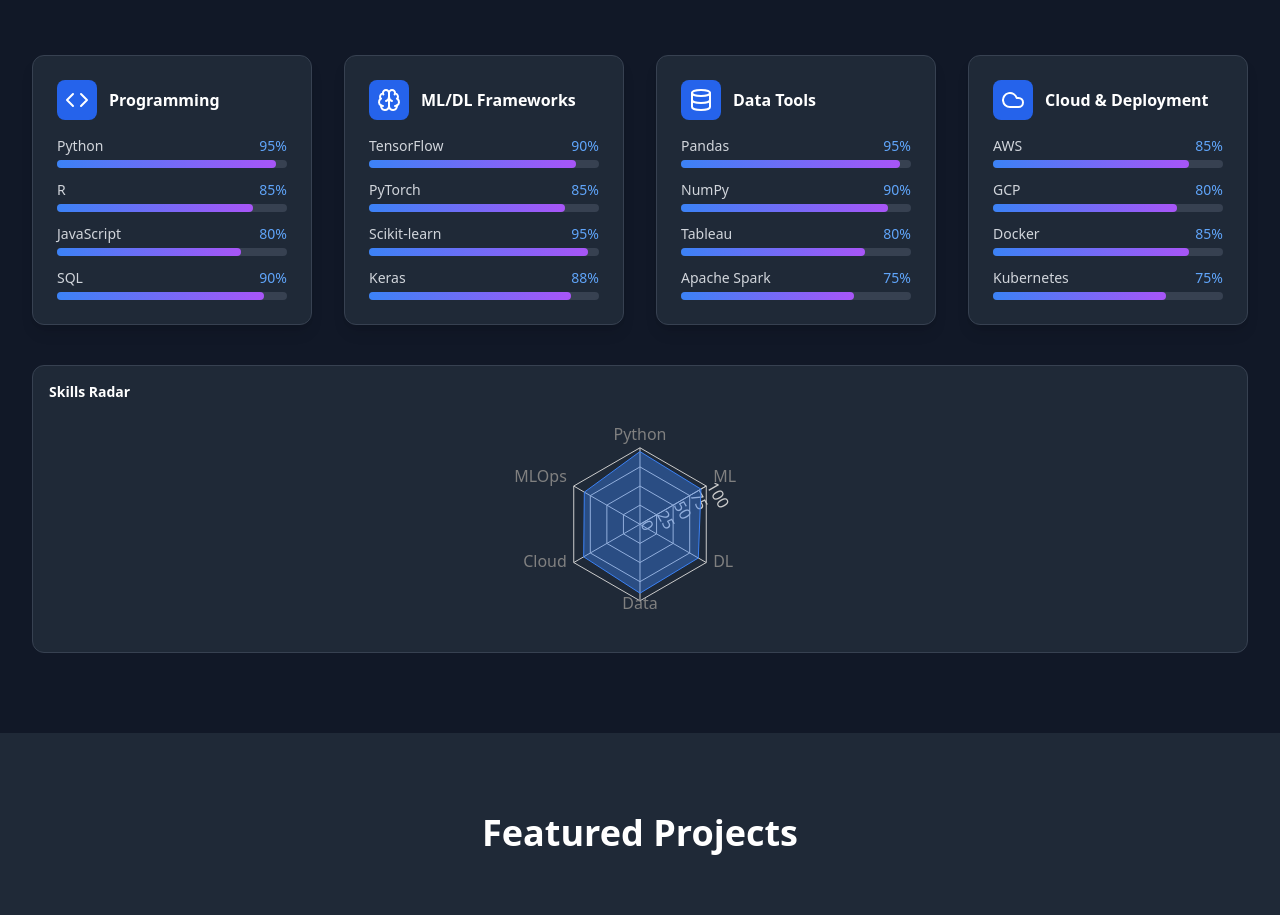
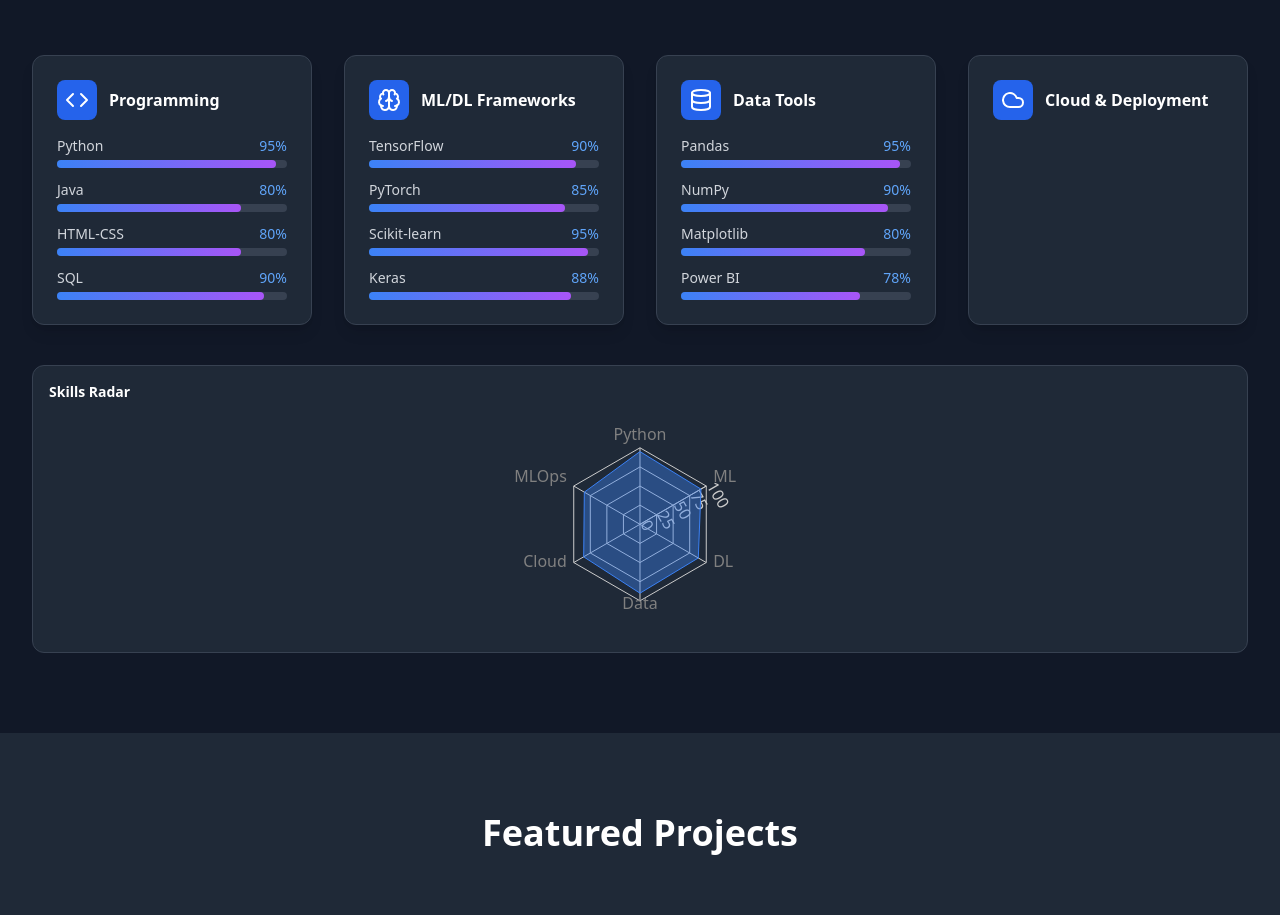
Before and after one commit to rajputshivamsingh510/Portfolio, a React (Vite) app: page / in a window 1280 px wide. Shown: the part 1760-2675 px from the top of the page. Built offline with nearby package versions, Linux system fonts and the light colour scheme.

Commit message:
Update Portfolio.tsx

```diff
--- a/src/components/Portfolio.tsx
+++ b/src/components/Portfolio.tsx
@@ -523,8 +523,8 @@ const Portfolio = () => {
         icon: <Code size={24} />,
         skills: [
           { name: 'Python', level: 95 },
-          { name: 'R', level: 85 },
-          { name: 'JavaScript', level: 80 },
+          { name: 'Java', level: 80 },
+          { name: 'HTML-CSS', level: 80 },
           { name: 'SQL', level: 90 }
         ]
       },
@@ -544,18 +544,15 @@ const Portfolio = () => {
         skills: [
           { name: 'Pandas', level: 95 },
           { name: 'NumPy', level: 90 },
-          { name: 'Tableau', level: 80 },
-          { name: 'Apache Spark', level: 75 }
+          { name: 'Matplotlib', level: 80 },
+          { name: 'Power BI', level: 78 }
         ]
       },
       {
         title: 'Cloud & Deployment',
         icon: <Cloud size={24} />,
         skills: [
-          { name: 'AWS', level: 85 },
-          { name: 'GCP', level: 80 },
-          { name: 'Docker', level: 85 },
-          { name: 'Kubernetes', level: 75 }
+
         ]
       }
     ];
```
